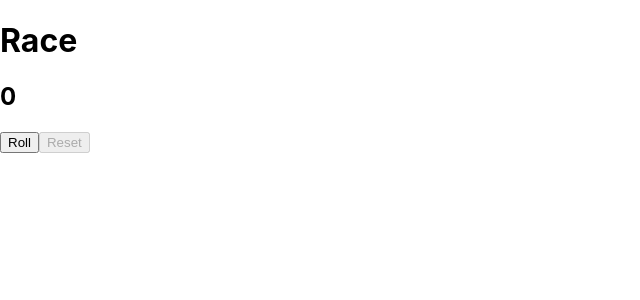
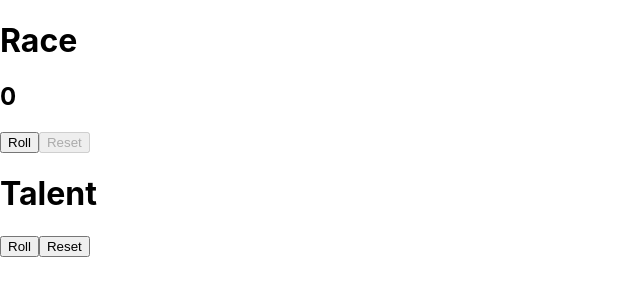
Before and after one commit to kangyongn/skyrim-generator, a React (Create React App) app: page / in a window 1280 px wide. Shown: the top 300 px of the page, without its empty margins (0-640 px from the left). Built offline with nearby package versions, Linux system fonts and the light colour scheme.

Commit message:
finsihed basic Talent component

```diff
--- /dev/null
+++ b/src/component/Talent.js
@@ -0,0 +1,33 @@
+import React, {useState} from  'react';
+
+import {talentDictionary} from '../resource/Data';
+
+const Talent = props => {
+  const [talents, setTalents] = useState([])
+
+  const handleRoll = () => {
+    console.log('working')
+    console.log(talents)
+    let newTalent = Math.floor(Math.random() * 18) + 1
+    if(!talents.includes(newTalent)) {
+      setTalents([...talents, newTalent])
+    }
+  }
+
+  const handleReset = () => {
+    setTalents([])
+  }
+
+  const talentList = talents.map(talent => <li>{talentDictionary[talent]}</li>)
+
+  return (
+    <div>
+      <h1>Talent</h1>
+      <button disabled={(talents.length === 3) ? true : false} onClick={handleRoll}>Roll</button>
+      <button onClick={handleReset}>Reset</button>
+      <ul>{talentList}</ul>
+    </div>
+  )
+}
+
+export default Talent
--- a/src/container/Randomizer.js
+++ b/src/container/Randomizer.js
@@ -1,10 +1,12 @@
 import React from 'react';
 import Race from '../component/Race';
+import Talent from '../component/Talent';
 
 const Randomizer = props => {
   return (
     <div>
       <Race/>
+      <Talent/>
     </div>
   )
 }
--- a/src/resource/Data.js
+++ b/src/resource/Data.js
@@ -12,3 +12,24 @@
     11: 'Orc',
     12: 'Redguard'
   }
+
+  export const talentDictionary = {
+    1: 'Two Handed',
+    2: 'Heavy Armor',
+    3: 'Smithing',
+    4: 'Restoration',
+    5: 'Destruction',
+    6: 'Conjuration',
+    7: 'Lockpicking',
+    8: 'Alchemy',
+    9: 'Enchanting',
+    10: 'Speech',
+    11: 'Illusion',
+    12: 'Alteration',
+    13: 'One Handed',
+    14: 'Block',
+    15: 'Light Armor',
+    16: 'Archery',
+    17: 'Pickpocket',
+    18: 'Sneak'
+  }
```
